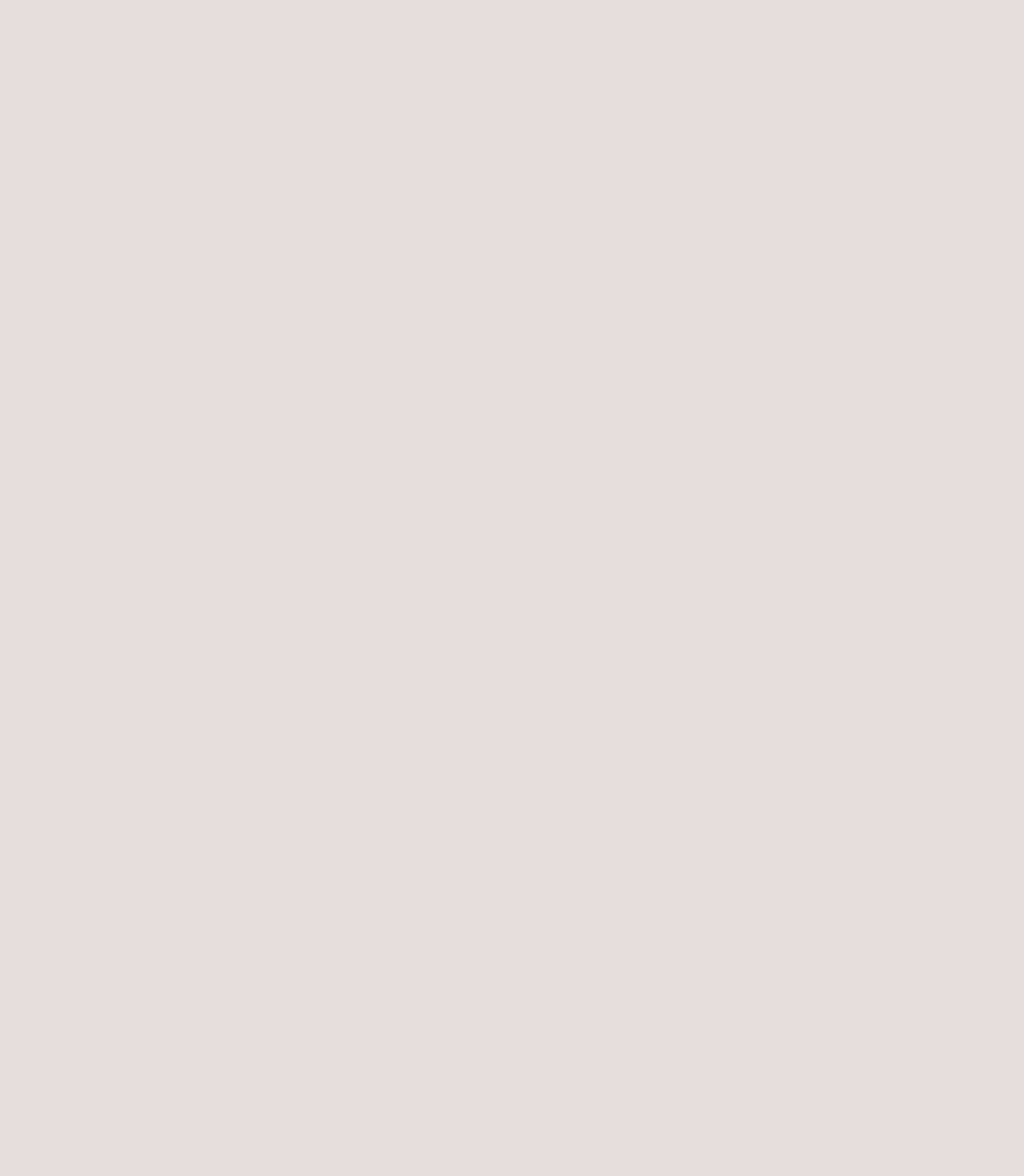
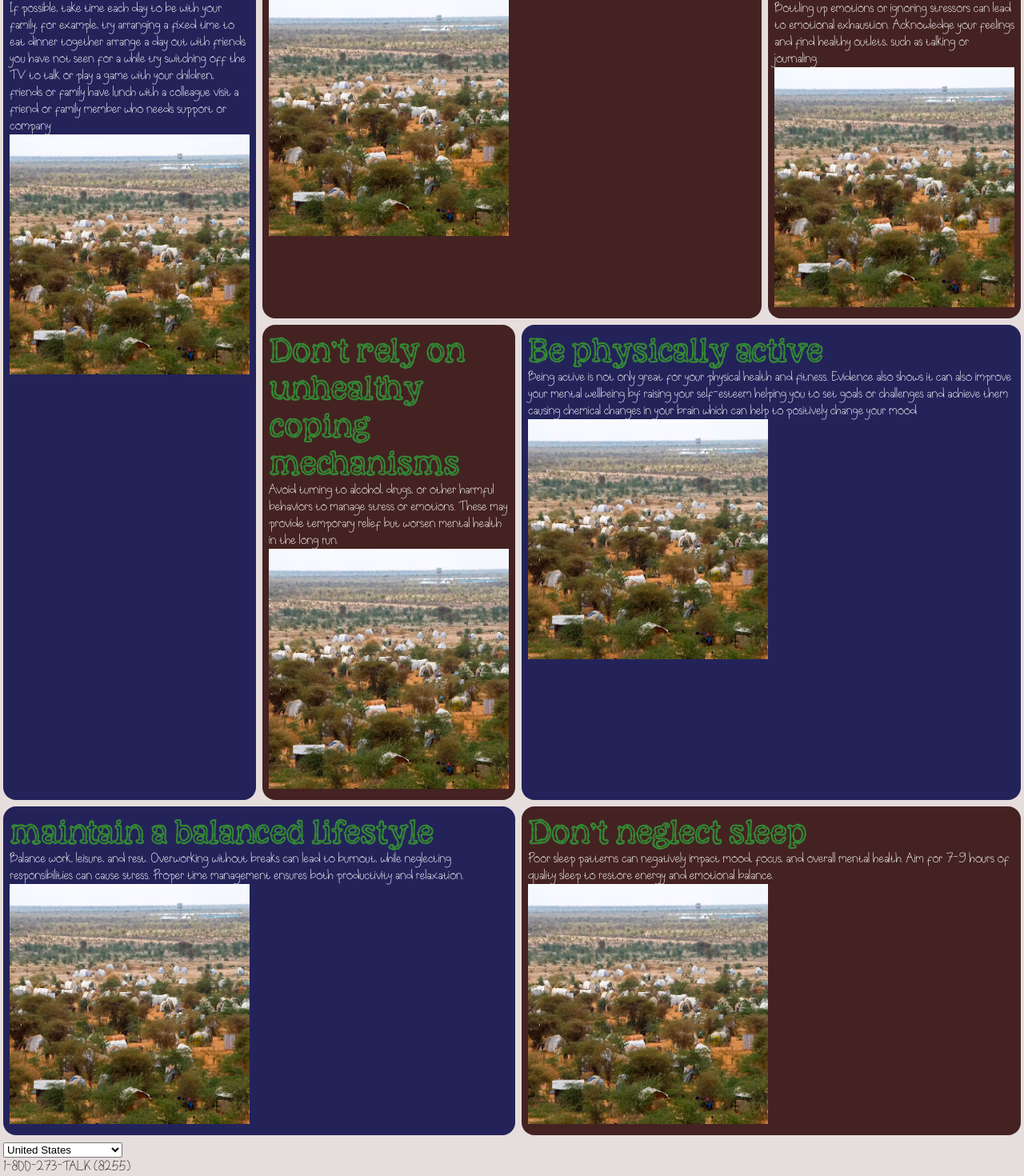
Before and after one commit to DannyK05/mental_health_awareness_site, a Next.js app: page /need-help in a window 1280 px wide. Shown: the part 906-2376 px from the top of the page at 80% size. Before the commit the page ends 800 px from the top, so only its background shows below. Built offline with nearby package versions, Linux system fonts and the light colour scheme.

Commit message:
feat: add hotline data and update mental health types and need help modules

```diff
--- /dev/null
+++ b/src/data/hotlines.ts
@@ -0,0 +1,20 @@
+type THotline = { country: string; hotline: string }[];
+
+export const hotlines: THotline = [
+  { country: "United States", hotline: "1-800-273-TALK (8255)" },
+  { country: "Canada", hotline: "1-833-456-4566" },
+  { country: "UK", hotline: "116 123" },
+  { country: "Australia", hotline: "13 11 14" },
+  { country: "Nigeria", hotline: "+234 806 210 6493" },
+  { country: "India", hotline: "9152987821" },
+  { country: "South Africa", hotline: "0800 567 567" },
+  { country: "Japan", hotline: "03-5774-0992" },
+  { country: "Germany", hotline: "0800 111 0 111" },
+  { country: "Brazil", hotline: "188" },
+  { country: "Egypt", hotline: "7621602" },
+  { country: "Kenya", hotline: "+254 722 178177" },
+  { country: "Saudi Arabia", hotline: "920033360" },
+  { country: "United Arab Emirates", hotline: "800-4673" },
+  { country: "Israel", hotline: "1-800-273-8255" },
+  { country: "Lebanon", hotline: "1564" },
+];
--- a/src/modules/mental-health-types/index.tsx
+++ b/src/modules/mental-health-types/index.tsx
@@ -51,7 +51,9 @@ const mentalIllness: TMentalIllness = [
 export default function MentalHealthTypes() {
   return (
     <PageLayout step={2}>
-      <h1>Types</h1>
+      <div className="mental-types__title">
+        <h1>Types</h1>
+      </div>
       <div className="types-container">
         {mentalIllness.map(({ id, name, content, image }) => (
           <div className="types-container__content" key={id}>
--- /dev/null
+++ b/src/modules/need-help/index.scss
@@ -0,0 +1,33 @@
+.mental-help {
+  padding: 4px;
+  &__title {
+    height: 100vh;
+  }
+  &__tips {
+    display: grid;
+    grid-template-columns: 1fr 1fr 1fr 1fr;
+    gap: 8px;
+
+    .span-two-col {
+      grid-column: span 2;
+    }
+    .span-two-row {
+      grid-row: 1/3;
+    }
+    .span-full-col {
+      grid-column: 1/5;
+    }
+    &--positive {
+      background-color: rgb(35, 35, 90);
+      color: white;
+      padding: 8px;
+      border-radius: 16px;
+    }
+    &--negative {
+      background-color: rgb(68, 34, 34);
+      color: white;
+      padding: 8px;
+      border-radius: 16px;
+    }
+  }
+}
--- a/src/modules/need-help/index.tsx
+++ b/src/modules/need-help/index.tsx
@@ -1,9 +1,130 @@
+"use client";
 import PageLayout from "@/layout/layout";
+import "./index.scss";
+import { hotlines } from "@/data/hotlines";
+import Image from "next/image";
+import Test from "../../assets/images/refugee-camp.avif";
+import { useState } from "react";
+export default function NeedHelp() {
+  const [selectedCountry, setSelectedCountry] = useState<string>(
+    hotlines[0].country
+  );
+  const [countryHotline, setCountryHotline] = useState(hotlines[0].hotline);
+  const handleCountryChange = (e: React.ChangeEvent<HTMLSelectElement>) => {
+    const newCountry = e.target.value;
+    setSelectedCountry(newCountry);
 
-export default function NeedHelp() {
+    const selectedHotline = hotlines.find(
+      ({ country }) => country === newCountry
+    );
+    selectedHotline && setCountryHotline(selectedHotline?.hotline);
+  };
   return (
     <PageLayout step={3}>
-      <h1>Need Help</h1>
+      <div className="mental-help">
+        <div className="mental-help__title">
+          <h1>Need Help</h1>
+        </div>
+        <div className="mental-help__tips">
+          <div className="mental-help__tips--negative span-two-col">
+            <div className="content">
+              <h1>Don't isolate yourself </h1>
+              <p>
+                Social withdrawal can worsen feelings of depression and anxiety.
+                Stay connected to friends and loved ones for emotional support,
+                even when it's hard.
+              </p>
+            </div>
+            <Image src={Test} alt="" width={300} height={300} />
+          </div>
+          <div className="mental-help__tips--negative">
+            <div className="content">
+              <h1>Don't ignore stress </h1>
+              <p>
+                Bottling up emotions or ignoring stressors can lead to emotional
+                exhaustion. Acknowledge your feelings and find healthy outlets,
+                such as talking or journaling.
+              </p>
+            </div>
+            <Image src={Test} alt="" width={300} height={300} />
+          </div>
+          <div className="mental-help__tips--negative">
+            <div className="content">
+              <h1>Don't rely on unhealthy coping mechanisms</h1>
+              <p>
+                Avoid turning to alcohol, drugs, or other harmful behaviors to
+                manage stress or emotions. These may provide temporary relief
+                but worsen mental health in the long run.
+              </p>
+            </div>
+            <Image src={Test} alt="" width={300} height={300} />
+          </div>
+          <div className="mental-help__tips--positive span-two-row">
+            <div className="content">
+              <h1>Connect with other people </h1>
+              <p>
+                If possible, take time each day to be with your family, for
+                example, try arranging a fixed time to eat dinner together
+                arrange a day out with friends you have not seen for a while try
+                switching off the TV to talk or play a game with your children,
+                friends or family have lunch with a colleague visit a friend or
+                family member who needs support or company
+              </p>
+            </div>
+            <Image src={Test} alt="" width={300} height={300} />
+          </div>
+          <div className="mental-help__tips--positive span-two-col">
+            <div className="content">
+              <h1>Be physically active </h1>
+              <p>
+                Being active is not only great for your physical health and
+                fitness. Evidence also shows it can also improve your mental
+                wellbeing by: raising your self-esteem helping you to set goals
+                or challenges and achieve them causing chemical changes in your
+                brain which can help to positively change your mood
+              </p>
+            </div>
+            <Image src={Test} alt="" width={300} height={300} />
+          </div>
+          <div className="mental-help__tips--positive span-two-col">
+            <div className="content">
+              <h1> maintain a balanced lifestyle </h1>
+              <p>
+                Balance work, leisure, and rest. Overworking without breaks can
+                lead to burnout, while neglecting responsibilities can cause
+                stress. Proper time management ensures both productivity and
+                relaxation.
+              </p>
+            </div>
+            <Image src={Test} alt="" width={300} height={300} />
+          </div>
+          <div className="mental-help__tips--negative span-two-col">
+            <div className="content">
+              <h1>Don't neglect sleep</h1>
+              <p>
+                Poor sleep patterns can negatively impact mood, focus, and
+                overall mental health. Aim for 7-9 hours of quality sleep to
+                restore energy and emotional balance.
+              </p>
+            </div>
+            <Image src={Test} alt="" width={300} height={300} />
+          </div>
+          <div className="mental-help__tips--hotline span-full-col">
+            <select
+              title="country"
+              onChange={handleCountryChange}
+              value={selectedCountry}
+            >
+              {hotlines.map(({ country }) => (
+                <option key={country} value={country}>
+                  {country}
+                </option>
+              ))}
+            </select>
+            <div>{countryHotline}</div>
+          </div>
+        </div>
+      </div>
     </PageLayout>
   );
 }
```
Also changed, not shown: src/modules/mental-health-types/index.scss (+5 -5 lines), src/assets/images/girl-runninng.png (added), src/assets/images/reading-books-outside.png (added).
